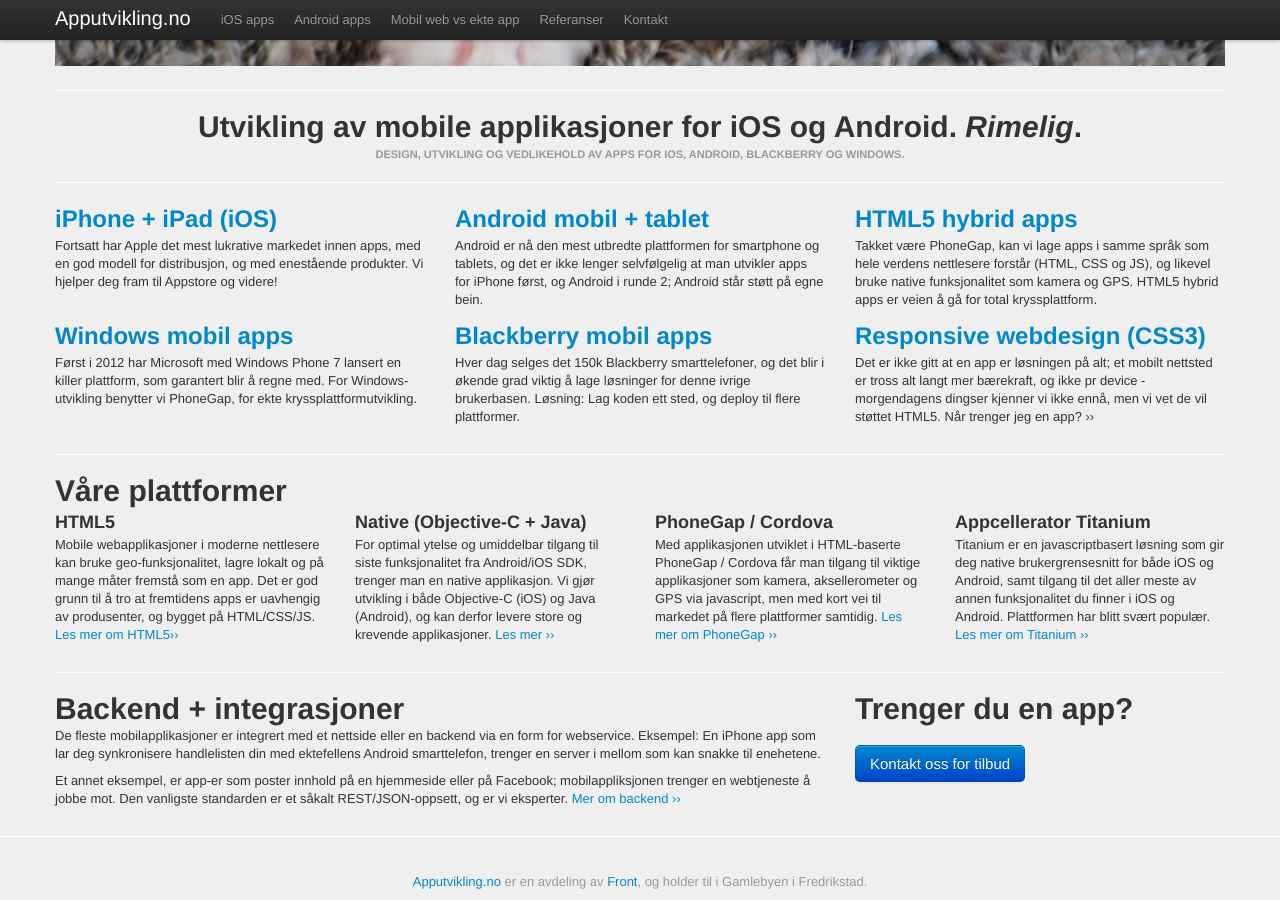
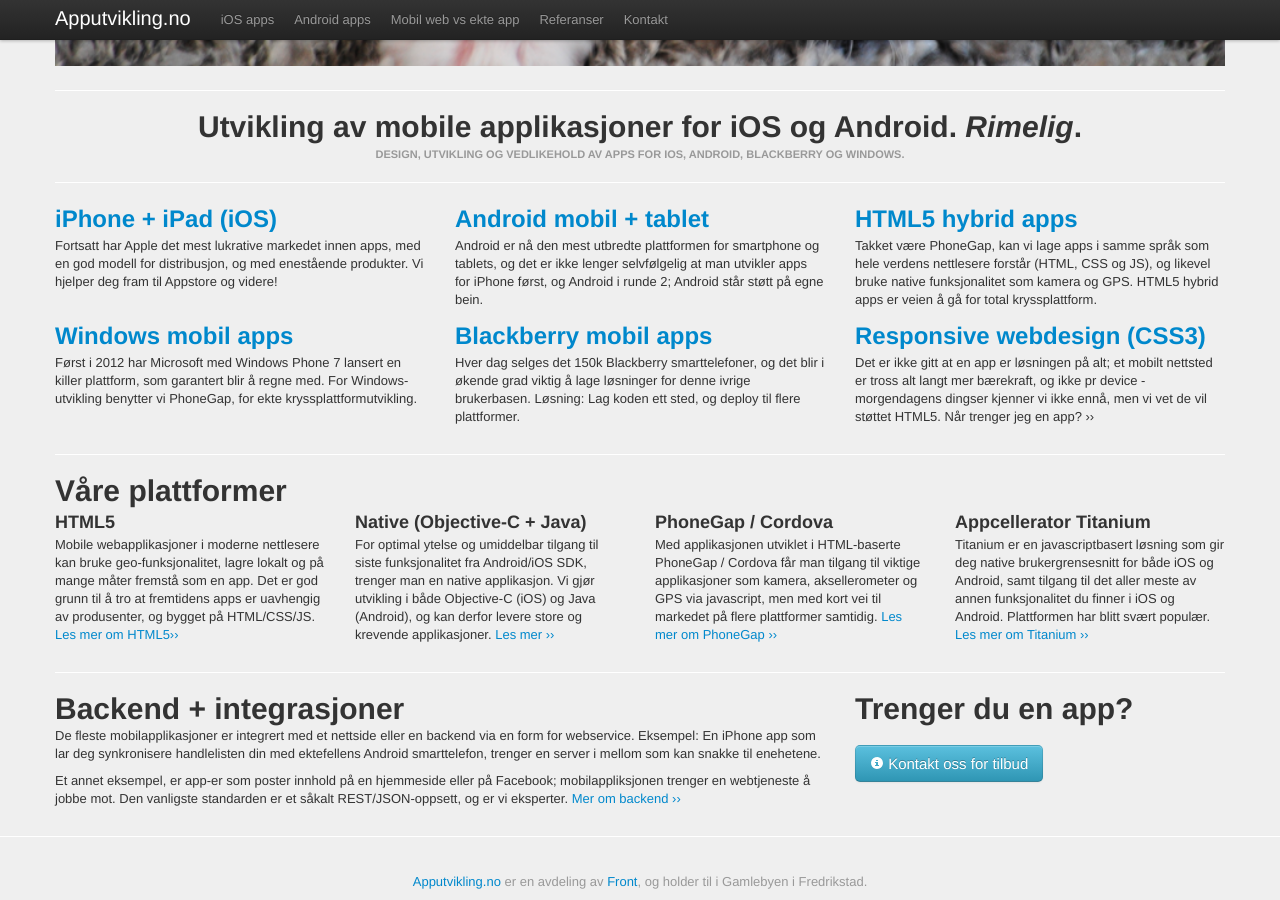
Before and after one commit to front/apputvikling, a Jekyll site: the page built from index.html, in a window 1280 px wide and 900 px high, scrolled down 601 px. Built offline with Jekyll 4.4.1, drawn with Linux system fonts in a browser that asks for light colours; nearby versions of some CDN libraries; comment, search, counter and statistics services are not loaded.

Commit message:
Minor fixes

```diff
--- a/_posts/2012-04-02-html5.markdown
+++ b/_posts/2012-04-02-html5.markdown
@@ -2,3 +2,5 @@
 layout: post
 title: Utvikling av apps som HTML5
 ---
+
+Fra sent 2010 har responsive/adaptive web design vært på alles lepper, og det med god grunn; med det store inntoget CSS3 media queries, har layout tilpasset skjermbredde fremfor device gitt webapps reell mulighet til å ha én felles kodebase. I stadig flere caser er dette det beste alternativet til native apps.
--- a/index.html
+++ b/index.html
@@ -139,32 +139,10 @@
           </div>
           <div class="span4">
             <h1>Trenger du en app?</h1><br>
-            <a data-toggle="modal" href="#myModal" class="btn btn-primary btn-large">Kontakt oss for tilbud</a>
+            <a data-toggle="modal" href="#myModal" class="btn btn-info btn-large">
+               <i class="icon-info-sign icon-white"></i> Kontakt oss for tilbud</a>
           </div>
         </div>
-  <!--
-  <ul class="thumbnails example-sites">
-    <li class="span3">
-      <a class="thumbnail" href="http://soundready.fm/" target="_blank">
-        <img src="assets/img/example-sites/soundready.png" alt="SoundReady.fm">
-      </a>
-    </li>
-    <li class="span3">
-      <a class="thumbnail" href="http://kippt.com/" target="_blank">
-        <img src="assets/img/example-sites/kippt.png" alt="Kippt">
-      </a>
-    </li>
-    <li class="span3">
-      <a class="thumbnail" href="http://www.fleetio.com/" target="_blank">
-        <img src="assets/img/example-sites/fleetio.png" alt="Fleetio">
-      </a>
-    </li>
-    <li class="span3">
-      <a class="thumbnail" href="http://www.jshint.com/" target="_blank">
-        <img src="assets/img/example-sites/jshint.png" alt="JS Hint">
-      </a>
-    </li>
-  </ul>-->
 
 </div><!-- /.marketing -->
 
--- a/referanser/index.html
+++ b/referanser/index.html
@@ -9,9 +9,9 @@
       <div class="page-header">
         <h1>Referanser <small>iOS + Android + HTML5</small></h1>
       </div>
+      <hr class="soften">
       <div class="row">
         <div class="span9 columns">
-          <h2>Siste eksempler</h2>
           <div id="myCarousel" class="carousel slide">
             <div class="carousel-inner">
               <div class="item active">
```
Also changed, not shown: 5 other files.
